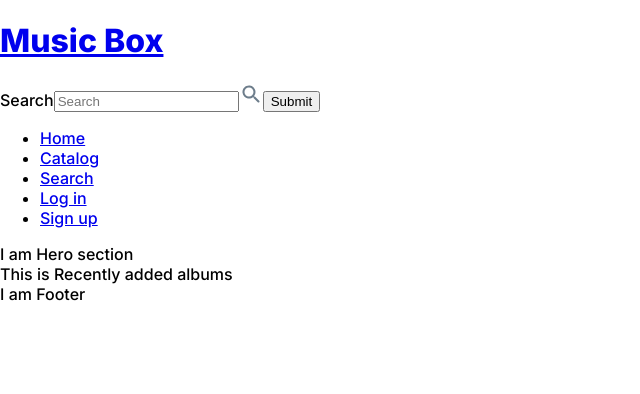
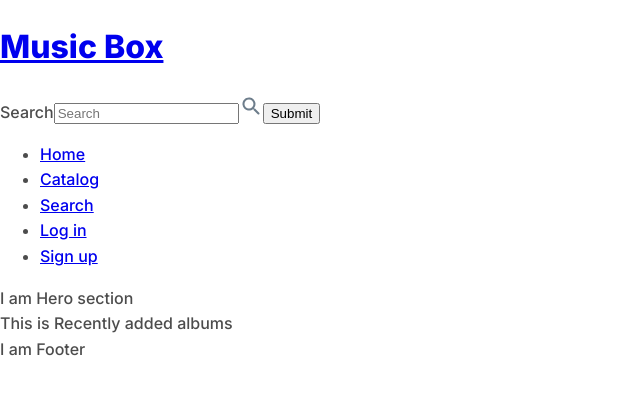
Before and after one commit to eprikhodko/music-box, a React (Create React App) app: page / in a window 1280 px wide. Shown: the top 394 px of the page, without its empty margins (0-640 px from the left). Built offline with nearby package versions, Linux system fonts and the light colour scheme.

Commit message:
Create global styles for the app

```diff
--- a/src/components/Header.js
+++ b/src/components/Header.js
@@ -1,7 +1,6 @@
 import { useState } from "react"
 
 // import styled from "styled-components"
-// import { createGlobalStyle } from "styled-components"
 
 import { Link } from "react-router-dom"
 import * as ROUTES from "../constants/routes"
--- a/src/globalStyles.js
+++ b/src/globalStyles.js
@@ -1,10 +1,19 @@
 import { createGlobalStyle } from "styled-components"
 
 const GlobalStyle = createGlobalStyle`
+  * {box-sizing: border-box;}
+
   body {
     margin: 0;
     font-family: 'Inter', sans-serif;
+    font-size: 1rem;
+    color: rgba(0, 0, 0, 0.7);
     font-weight: 500;
+    line-height: 1.6;
+  }
+
+  h1, h2, strong {
+    font-weight: 800;
   }
 `
 
```
Also changed, not shown: src/reportWebVitals.js (deleted, +0 -13 lines).
